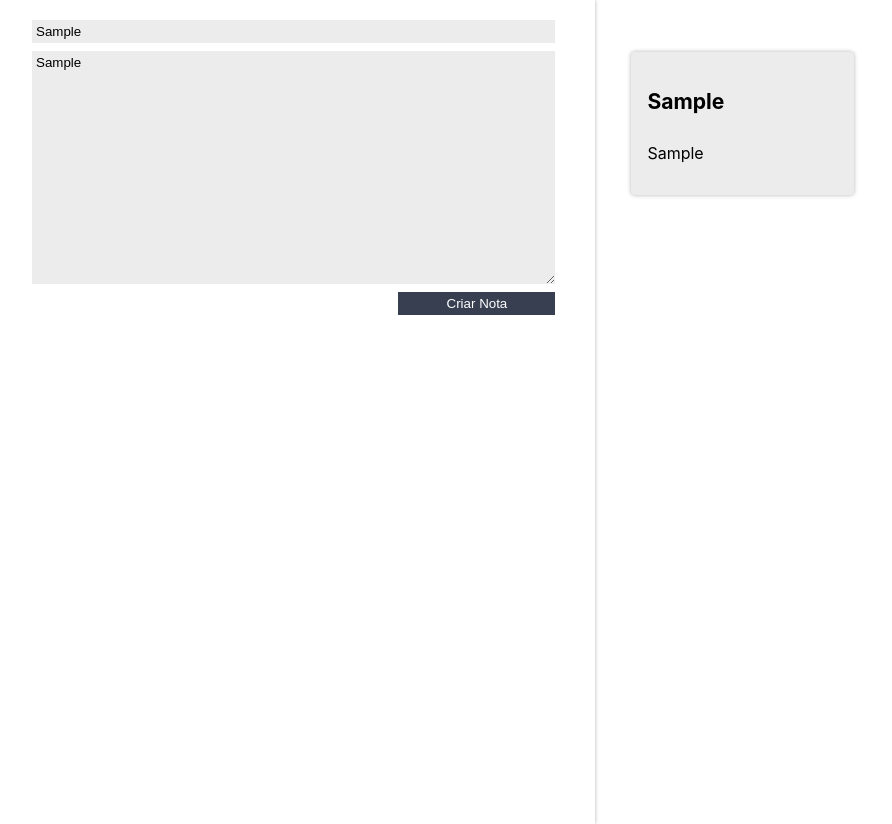
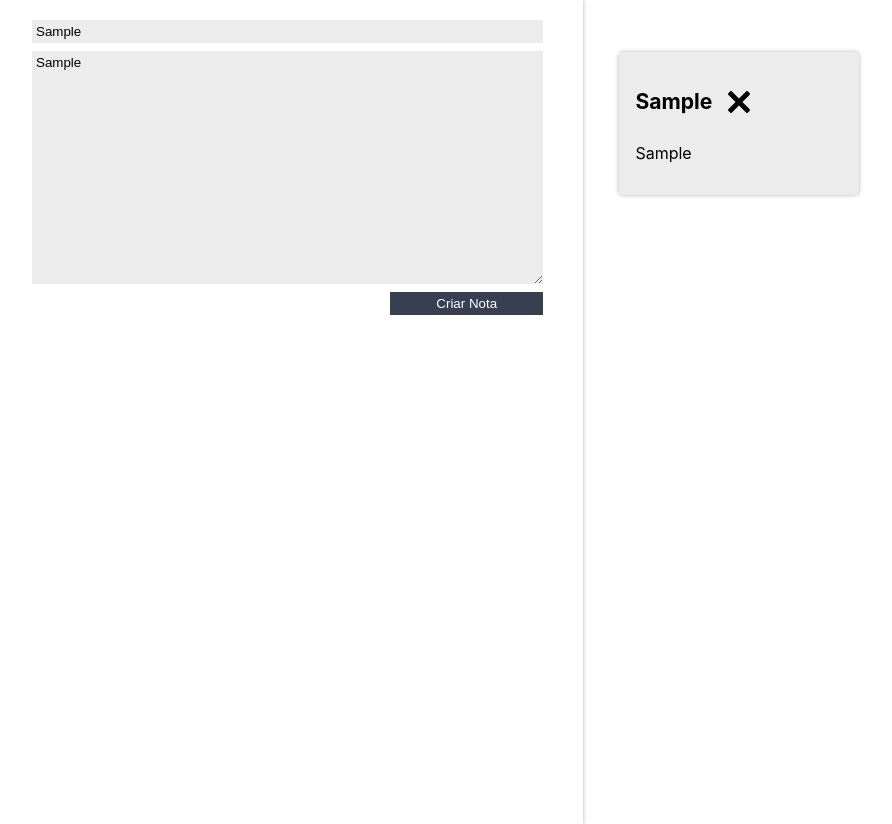
Before and after one commit to karollainnyteles/curso-react-alura, a React (Create React App) app: page / in a window 1280 px wide. Both pictures are taken after typing "Sample", "Sample" into the empty fields and a click on the button "Criar Nota". Shown: the whole page, without its empty margins (8-900 px from the left). Built offline with nearby package versions, Linux system fonts and the light colour scheme.

Commit message:
Adicionando icone no card

```diff
--- a/src/components/CardNota/CardNota.jsx
+++ b/src/components/CardNota/CardNota.jsx
@@ -1,5 +1,6 @@
 import React, { Component } from "react";
 import "./estilo.css"
+import {ReactComponent as DeleteSVG} from "../../assets/img/delete.svg"
 
 class CardNota extends Component {
   render() {
@@ -7,6 +8,7 @@ class CardNota extends Component {
       <section className="card-nota">
         <header className="card-nota_cabecalho">
           <h3 className="card-nota_titulo">{this.props.titulo}</h3>
+          <DeleteSVG/>
         </header>
         <p className="card-nota_texto">{this.props.texto}</p>
       </section>
```
Also changed, not shown: src/assets/img/delete.svg (added).
